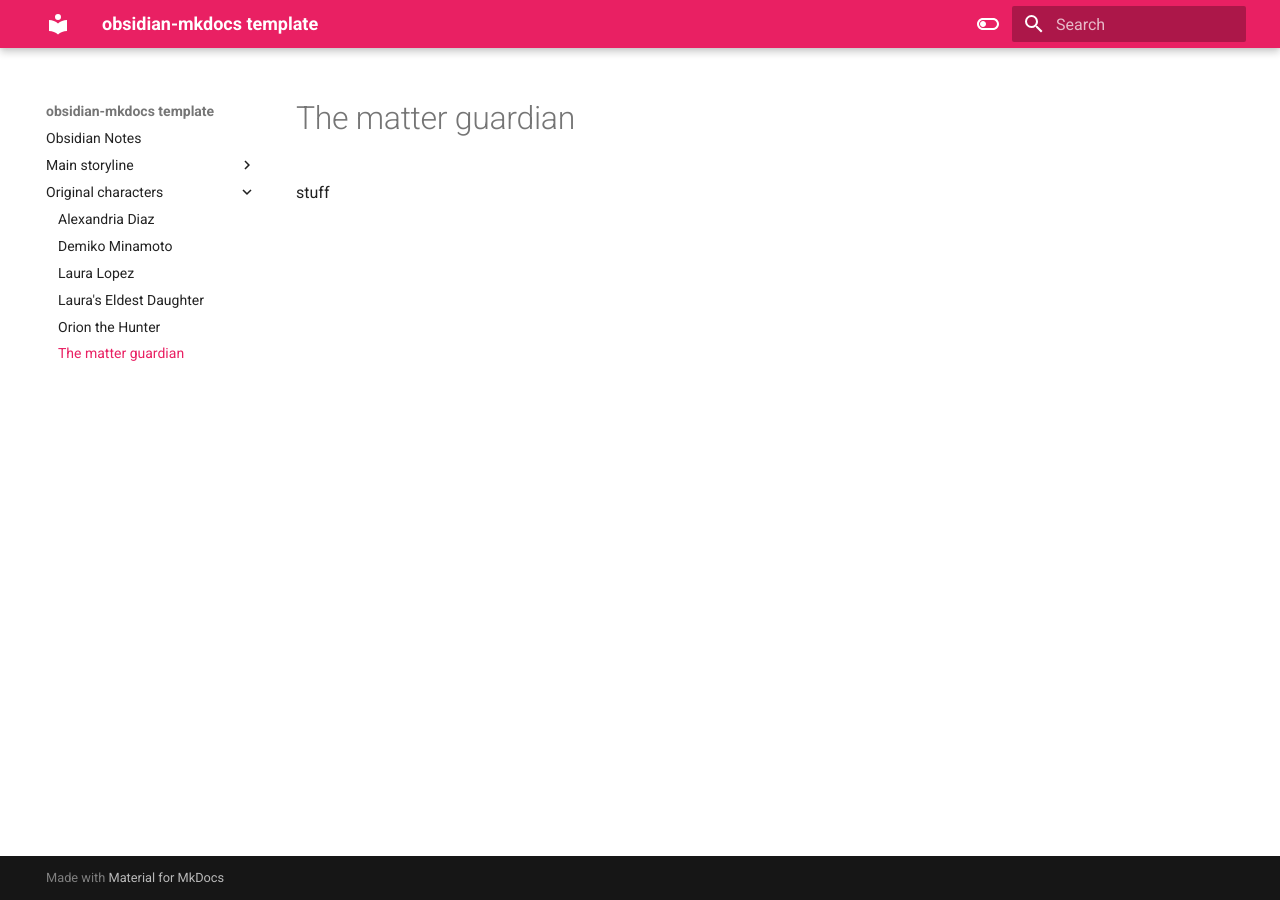
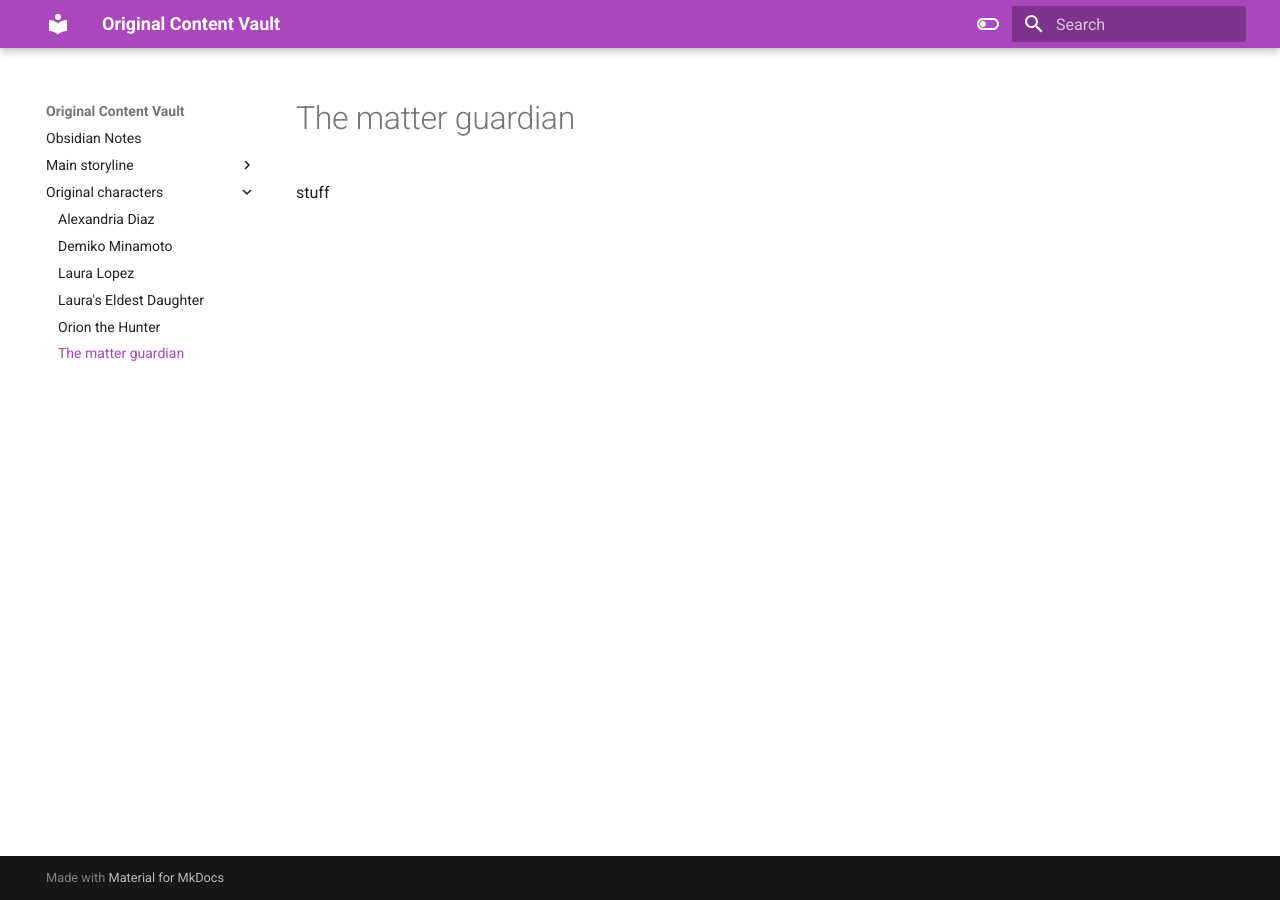
Before and after one commit to Martijn2410/Obsidian-Pages, an MkDocs documentation site: the page built from docs/original-characters/the matter guardian.md, in a window 1280 px wide. Built offline with MkDocs 1.6.1 and Material for MkDocs 9.7.7, drawn with Linux system fonts in a browser that asks for light colours.

Commit message:
style changes

```diff
--- a/mkdocs.yml
+++ b/mkdocs.yml
@@ -1,4 +1,4 @@
-site_name: obsidian-mkdocs template
+site_name: Original Content Vault
 
 theme:
     name: 'material'
@@ -7,7 +7,7 @@ theme:
     # Light mode
     - media: "(prefers-color-scheme: light)"
       scheme: default
-      primary: pink
+      primary: purple
       accent: indigo
       toggle:
         icon: material/toggle-switch-off-outline
@@ -16,7 +16,7 @@ theme:
     # Dark mode
     - media: "(prefers-color-scheme: dark)"
       scheme: slate
-      primary: pink
+      primary: purple
       accent: blue
       toggle:
         icon: material/toggle-switch
```
Also changed, not shown: 1 other file.
